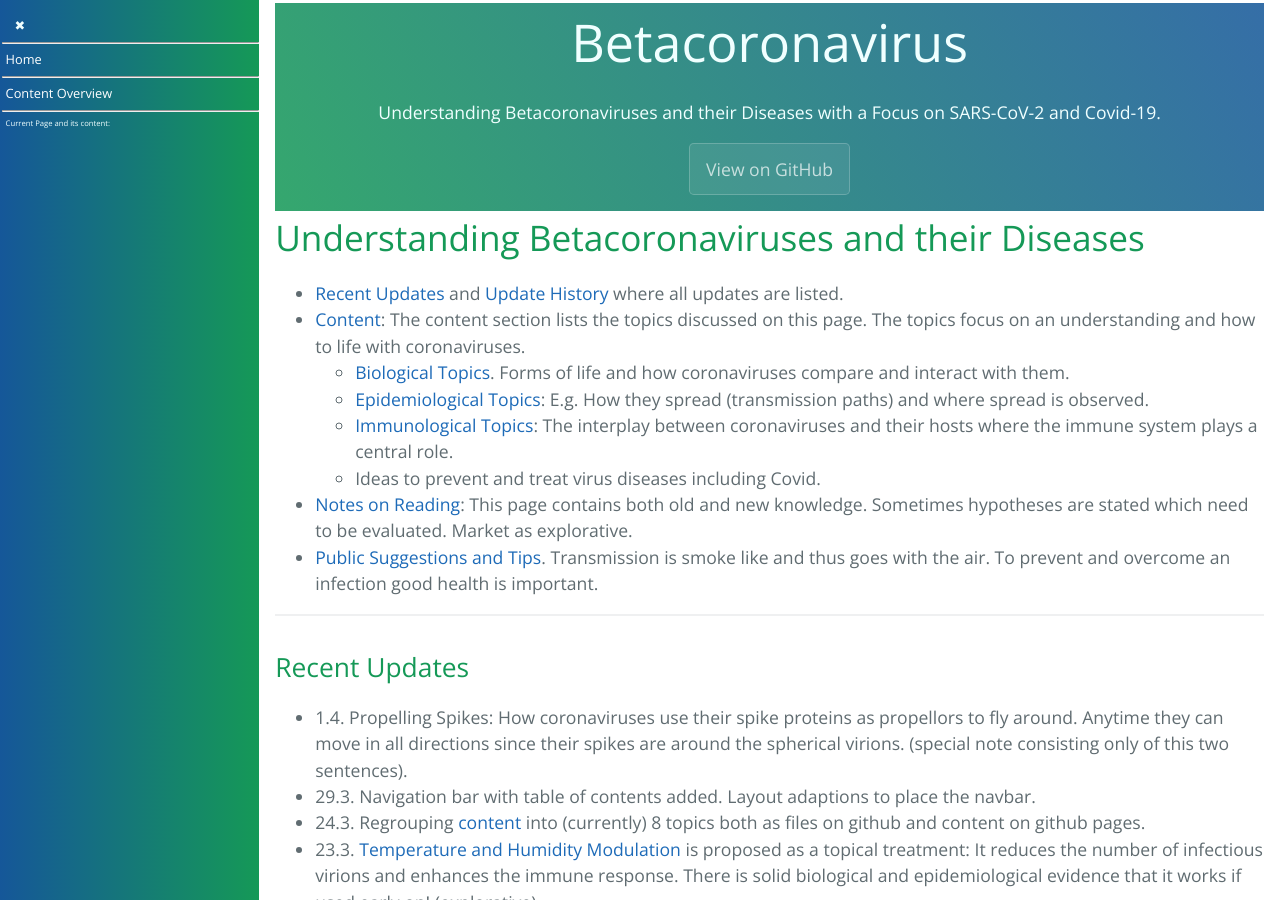
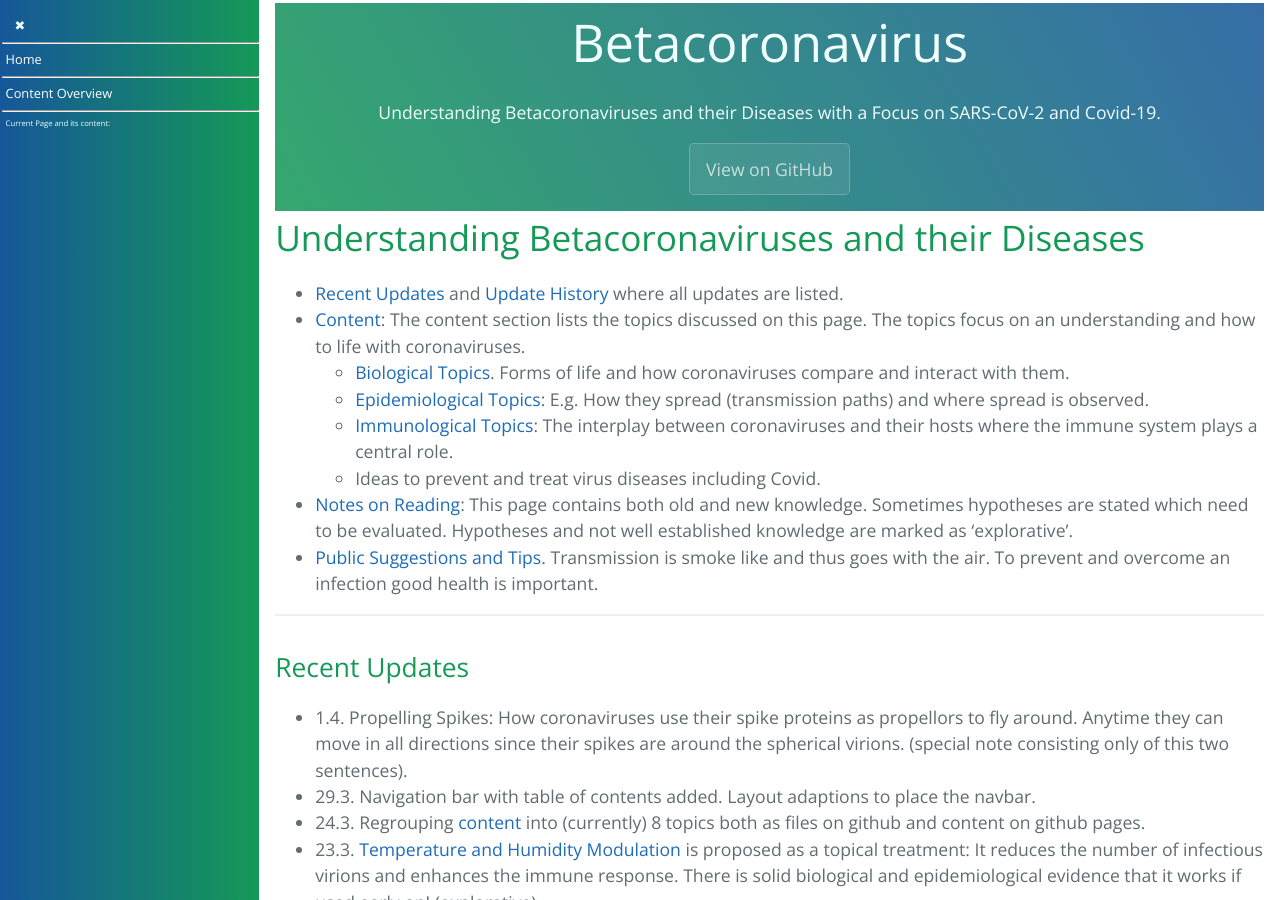
Before and after one commit to forestgrape/coronavirus, a Jekyll site: the page built from index.md, in a window 1280 px wide and 900 px high. Built offline with Jekyll 4.4.1, drawn with Linux system fonts in a browser that asks for light colours; our own code applies the rules of GitHub Pages for plain Markdown files.

Commit message:
formulations

```diff
--- a/index.md
+++ b/index.md
@@ -12,13 +12,13 @@ home: true
   * [Epidemiological Topics](#epidemiological-topics): E.g. How they spread (transmission paths) and where spread is observed.
   * [Immunological Topics](#immunological-topics): The interplay between coronaviruses and their hosts where the immune system plays a central role.
   * Ideas to prevent and treat virus diseases including Covid.
-* [Notes on Reading](#notes-on-reading): This page contains both old and new knowledge. Sometimes hypotheses are stated which need to be evaluated. Market as explorative.
+* [Notes on Reading](#notes-on-reading): This page contains both old and new knowledge. Sometimes hypotheses are stated which need to be evaluated. Hypotheses and not well established knowledge are marked as 'explorative'.
 * [Public Suggestions and Tips](#public-suggestions-and-tips). Transmission is smoke like and thus goes with the air. To prevent and overcome an infection good health is important.
 
 ---
 
 ## Recent Updates
-- 1.4.  Propelling Spikes: How coronaviruses use their spike proteins as propellors to fly around. Anytime they can move in all directions since their spikes are around the spherical virions. (special note consisting only of this two sentences).
+- 1.4. Propelling Spikes: How coronaviruses use their spike proteins as propellors to fly around. Anytime they can move in all directions since their spikes are around the spherical virions. (special note consisting only of this two sentences).
 - 29.3. Navigation bar with table of contents added. Layout adaptions to place the navbar.
 - 24.3. Regrouping [content](#content) into (currently) 8 topics both as files on github and content on github pages.
 - 23.3. [Temperature and Humidity Modulation](6_prevention_and_treatment/temperature_modulation.md) is proposed as a topical treatment: It reduces the number of infectious virions and enhances the immune response. There is solid biological and epidemiological evidence that it works if used early on! (explorative)
```
